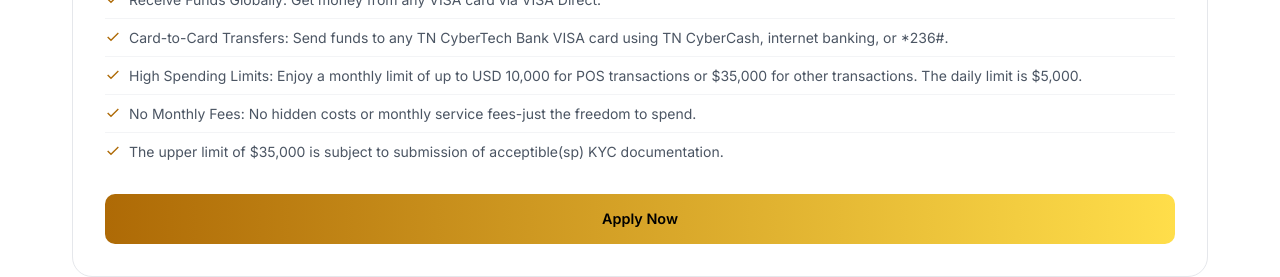
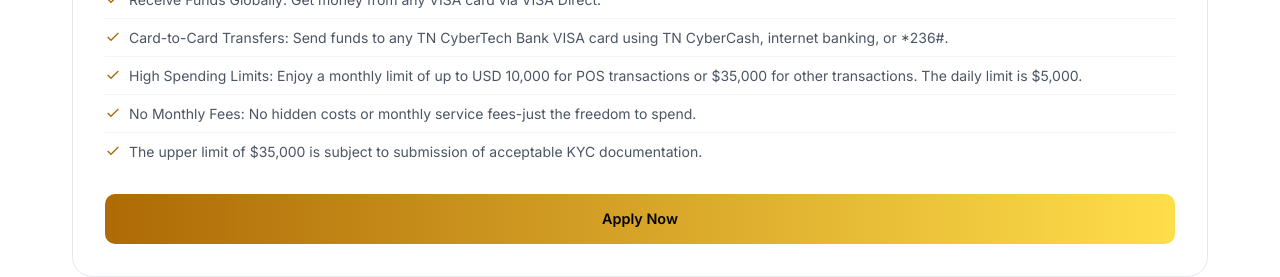
Before and after one commit to Tinashe77/TN, a React (Vite) app in the folder tn-landing/: page /for-you/cards in a window 1280 px wide. Shown: the part 2740-3017 px from the top of the page. Built offline with nearby package versions, Linux system fonts and the light colour scheme.

Commit message:
new changes

```diff
--- a/tn-landing/src/pages/foryou/Cards.jsx
+++ b/tn-landing/src/pages/foryou/Cards.jsx
@@ -27,7 +27,7 @@
         'Card-to-Card Transfers: Send funds to any TN CyberTech Bank VISA card using TN CyberCash, internet banking, or *236#.',
         'High Spending Limits: Enjoy a monthly limit of up to USD 10,000 for POS transactions or $35,000 for other transactions. The daily limit is $5,000.',
         'No Monthly Fees: No hidden costs or monthly service fees-just the freedom to spend.',
-        'The upper limit of $35,000 is subject to submission of acceptible(sp) KYC documentation.',
+        'The upper limit of $35,000 is subject to submission of acceptable KYC documentation.',
       ],
     },
     {
```
